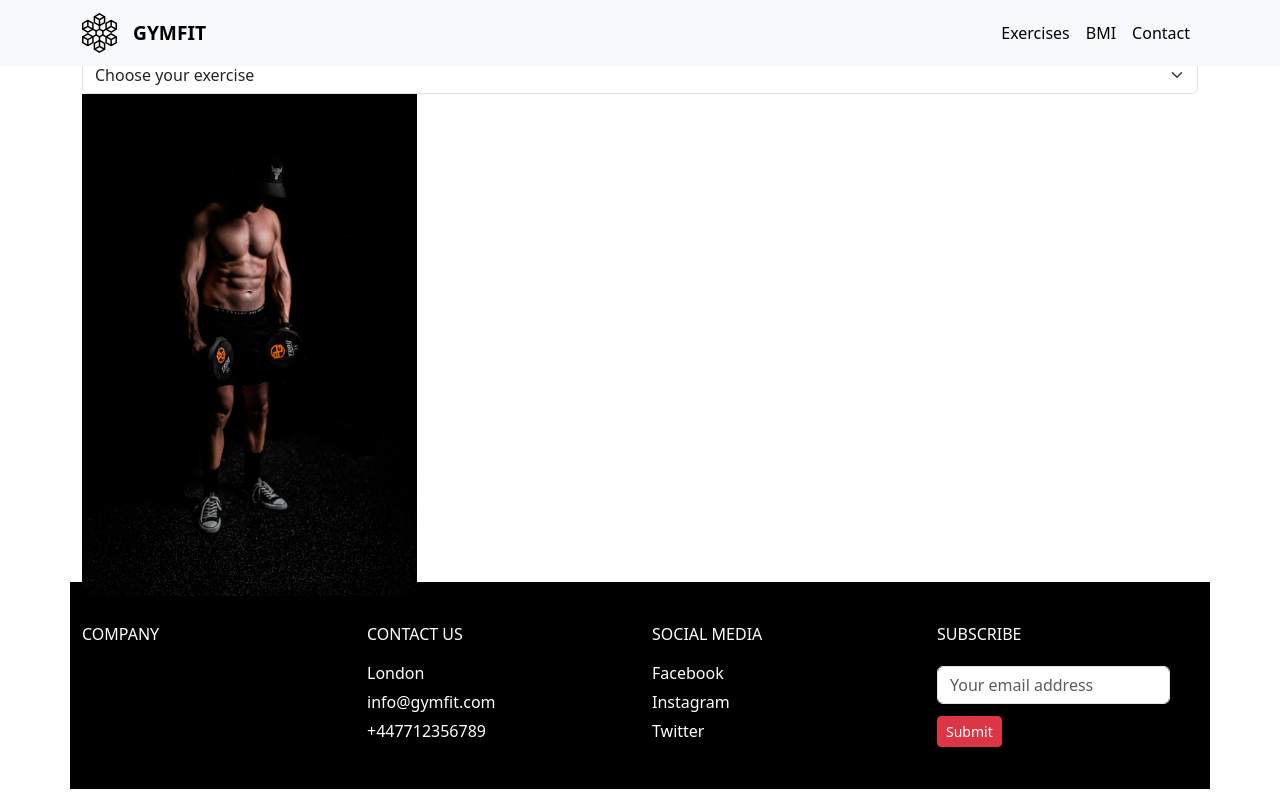
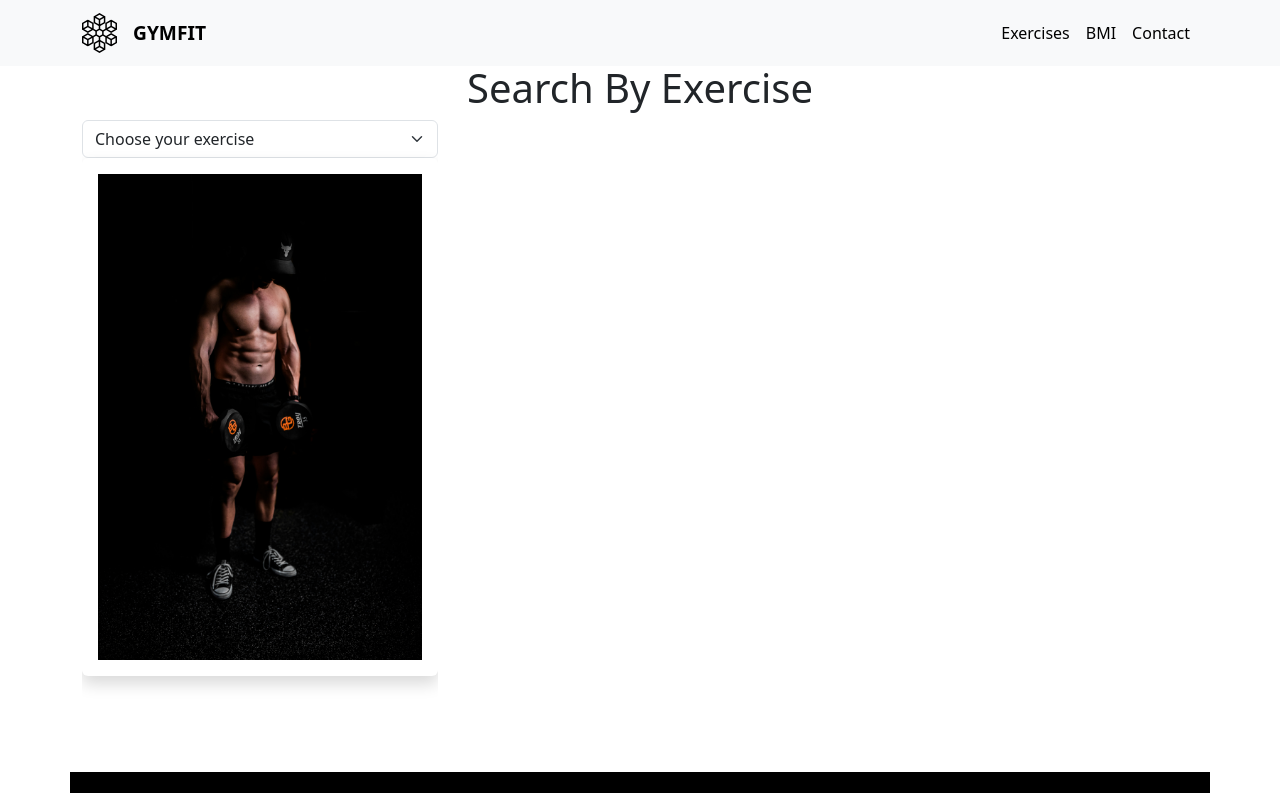
Before and after one commit to sarbanibhadra/Gym_Fit_App, a React (Vite) app: page /exercises in a window 1280 px wide. Shown: the top 793 px of the page. Built offline with nearby package versions, Linux system fonts and the light colour scheme; a web font is replaced by a local one.

Commit message:
Adding new set of exercise files

```diff
--- a/src/components/ExerciseSearchForm/index.jsx
+++ b/src/components/ExerciseSearchForm/index.jsx
@@ -3,7 +3,7 @@ import fb from './fullbody.jpg'
 import './style.css';
 
 // Using the datalist element we can create autofill suggestions based on the props.breeds array
-function ExerciseSearchForm(props) {
+function ExSearchForm(props) {
   return (
     <form className="search">
       <div>
@@ -15,15 +15,19 @@ function ExerciseSearchForm(props) {
           className="form-select"
           aria-label="Default select example">
           <option defaultValue>Choose your exercise</option>
+          <option value="Back">Back</option>
+          <option value="Chest">Chest</option>
+          <option value="Shoulders">Shoulders</option>
           <option value="Legs">Legs</option>
+          <option value="Arms">Arms</option>
           <option value="Core">Core</option>
-          <option value="Arms">Arms</option>
         </select>
       </div>
-      <div>
-        <img src={fb} className="img-fluid" alt="Responsive image" width="30%" height="30%"/>
+      <div className="mr-auto justify-content-center shadow p-3 mb-5 bg-white rounded">
+        <img src={fb} className="img-fluid " alt="Responsive image"
+          width="100%" height="60%"/>
       </div>
     </form>
   );
 }
-export default ExerciseSearchForm;
+export default ExSearchForm;
--- a/src/components/ExerciseSearchResults/index.jsx
+++ b/src/components/ExerciseSearchResults/index.jsx
@@ -1,6 +1,5 @@
 import React from "react";
 import "./style.css";
-import Card from 'react-bootstrap/Card';
 import Col from 'react-bootstrap/Col';
 import Row from 'react-bootstrap/Row';
 
@@ -10,7 +9,7 @@ function ExSearchResults(props) {
     <Row xs={1} md={2} className="g-4">
       {props.results.map(result => (
         <Col key={result.id}>
-        <Card style={{ width: '35rem', height: '18rem' }} >
+        {/* <Card style={{ width: '25rem', height: '30rem' }} border="info" >
           <Card.Body>
             <Card.Title>{result.name}</Card.Title>
             <Card.Text>
@@ -23,8 +22,22 @@ function ExSearchResults(props) {
               </ul>
             </Card.Text>
           </Card.Body>
+        </Card> */}
+          <div ClassName="card shadow p-3 mb-5 bg-white rounded" style={{width: '25rem', height: '30rem', backgroundImage: "url('https://mdbcdn.b-cdn.net/img/new/slides/002.webp')"}}>
+            <div ClassName="card-body p-3 text-white">
+              <h5 class="card-title">{result.name}</h5>
+              <p class="card-text">
+              <ul>
+                {result.instructions.map( obj => (
+                  <li key={obj.order}>
+                  {obj.description}
+                  </li>
+                ))}
+              </ul>
+              </p>
+            </div>
+          </div>
           {/* <img alt="Dog" src={result} className="img-fluid" /> */}
-          </Card>
         </Col>
       ))}
     </Row>
--- a/src/components/exercises/ExerciseContainer.jsx
+++ b/src/components/exercises/ExerciseContainer.jsx
@@ -1,11 +1,10 @@
 // Work in progress, please dont use it yet!! Thank you
 import React, { useState } from 'react';
-import Container from  '../Container';
-import Row from '../Row';
-import Col from '../Col';
-import Card from '../Card';
-import ExerciseSearchForm from '../ExerciseSearchForm';
+import Container from '../Container';
+import ExSearchForm from '../ExerciseSearchForm';
 import ExSearchResults from  '../ExerciseSearchResults';
+import Col from 'react-bootstrap/Col';
+import Row from 'react-bootstrap/Row';
 
 import API from '../../utils/GymFitService';
 //const API = require('../utils/GymFitService');
@@ -28,21 +27,30 @@ function ExerciseContainer() {
         const cleanData = [];
         for (const obj of res.data) {
           const ress = await API.getExerciseById(obj.id)
+          //const image = await API.getExerciseImage(obj.name)
           cleanData.push({...obj, instructions: ress.instructions})
         }
         setSearchData({ ...searchData, results: cleanData  , error: '' });
   };
 
   return (
-    <div>
+    <div style={{marginTop: "5%", marginBottom: "3%" }}>
       <Container style={{ minHeight: '50%', minWidth: '40%'}} >
+      <Row>
+        <Col>
         <h1 className="text-center">Search By Exercise</h1>
-        <ExerciseSearchForm
-          //handleFormSubmit={handleFormSubmit}
+        </Col>
+      </Row>
+      <Row>
+        <Col sm={4}>
+        <ExSearchForm
           handleInputChange={handleInputChange}
-          exercise={searchData.exercise}
-        />
+          exercise={searchData.exercise} />
+        </Col>
+        <Col sm={8}>
         <ExSearchResults results={searchData.results} />
+        </Col>
+      </Row>
       </Container>
     </div>
   );
```
